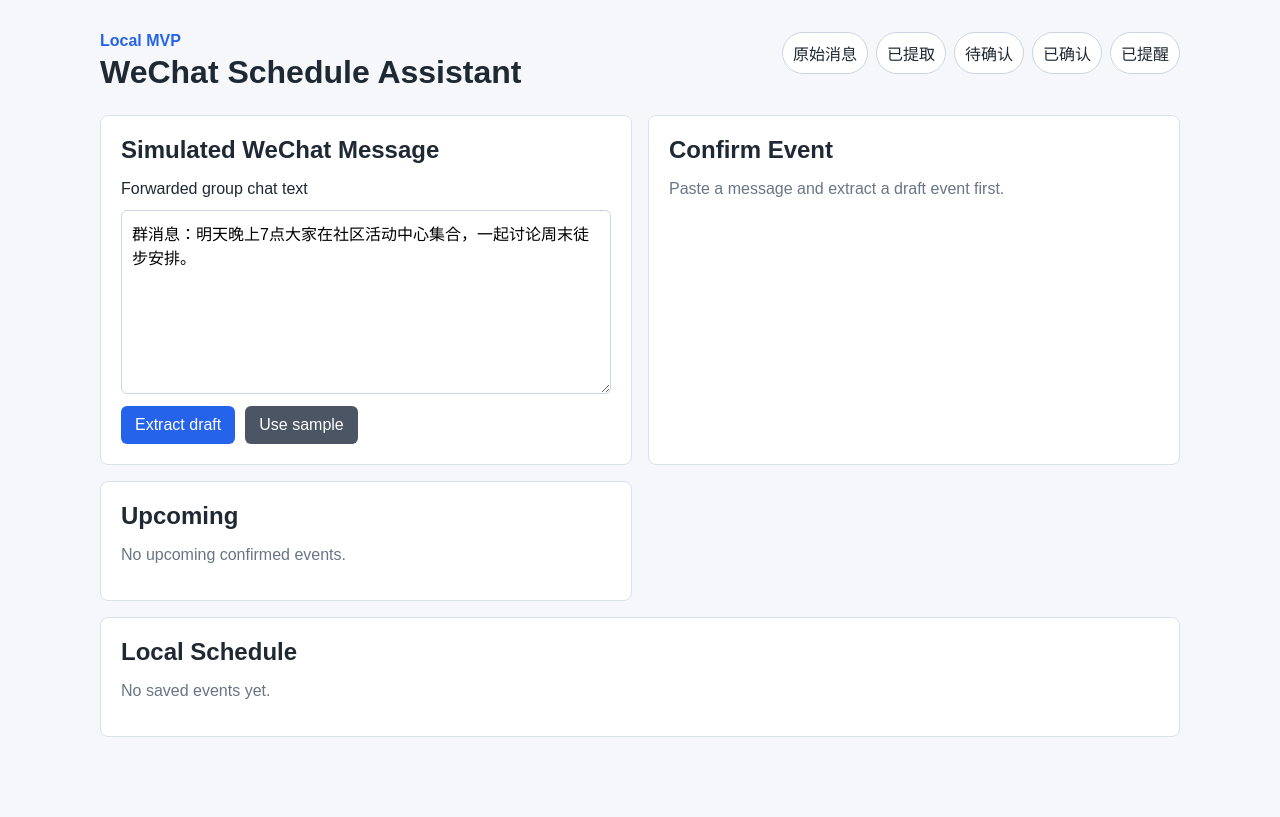
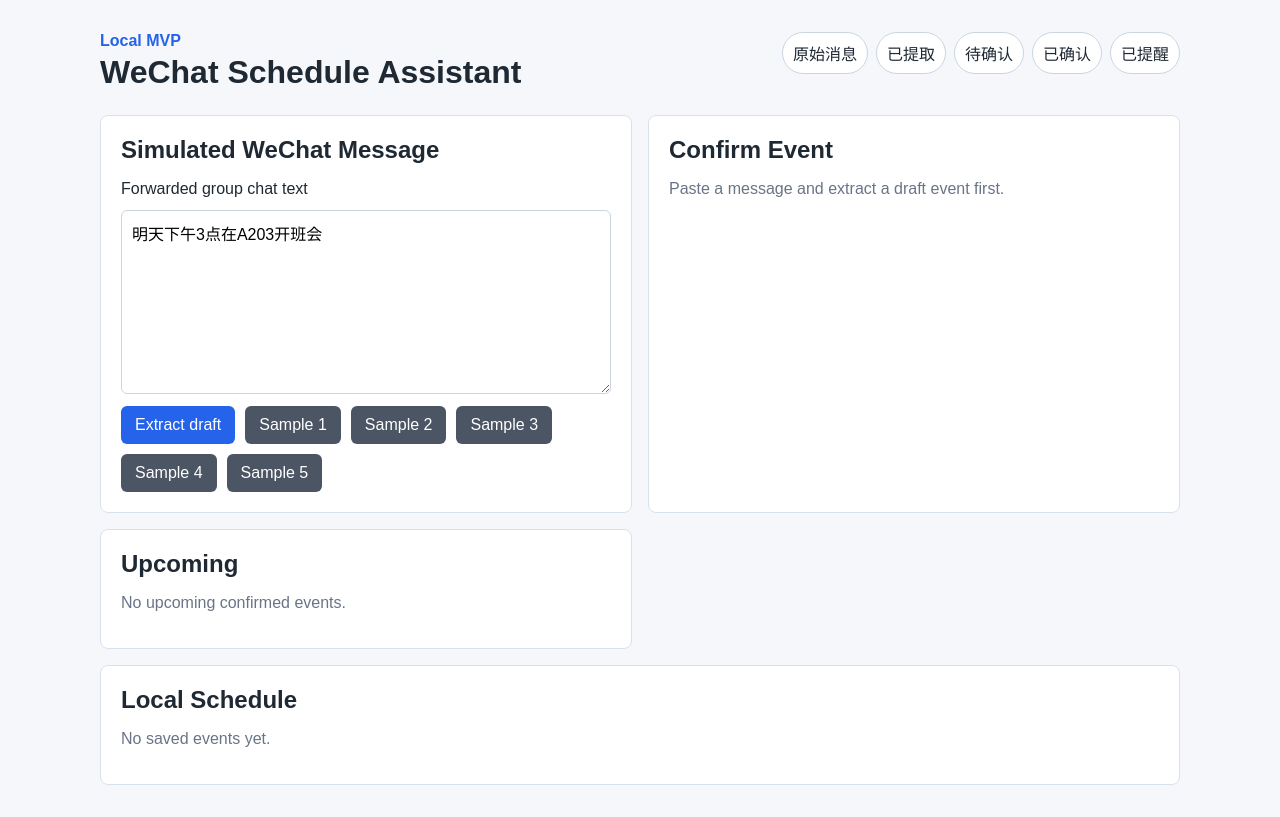
Before and after one commit to xiajibaqide/wechat-schedule-assistant, a React (Vite) app: page / in a window 1280 px wide. Built offline with nearby package versions, Linux system fonts and the light colour scheme.

Commit message:
connect extraction workflow to UI

```diff
--- a/src/App.jsx
+++ b/src/App.jsx
@@ -24,20 +24,15 @@ function App() {
     const confirmedEvent = {
       ...updatedEvent,
       status: 'confirmed',
+      confirmedAt: new Date().toISOString(),
     };
 
     setEvents((currentEvents) => [confirmedEvent, ...currentEvents]);
     setDraftEvent(null);
   }
 
-  function handleDismiss(eventToDismiss) {
-    setEvents((currentEvents) => [
-      {
-        ...eventToDismiss,
-        status: 'dismissed',
-      },
-      ...currentEvents,
-    ]);
+  function handleDismiss() {
+    // Dismissed drafts are ignored in the local schedule for this MVP.
     setDraftEvent(null);
   }
 
--- a/src/components/MessageInput.jsx
+++ b/src/components/MessageInput.jsx
@@ -27,9 +27,15 @@ function MessageInput({ onExtract }) {
         />
         <div className="button-row">
           <button type="submit">Extract draft</button>
-          <button type="button" onClick={() => setMessageText(sampleMessages[1])}>
-            Use sample
-          </button>
+          {sampleMessages.map((sampleMessage, index) => (
+            <button
+              key={sampleMessage}
+              type="button"
+              onClick={() => setMessageText(sampleMessage)}
+            >
+              Sample {index + 1}
+            </button>
+          ))}
         </div>
       </form>
     </section>
--- a/src/components/ScheduleList.jsx
+++ b/src/components/ScheduleList.jsx
@@ -1,21 +1,25 @@
 function ScheduleList({ events, onDelete }) {
+  const confirmedEvents = events.filter(
+    (eventItem) => eventItem.status === 'confirmed'
+  );
+
   return (
     <section className="panel wide-panel">
       <h2>Local Schedule</h2>
-      {events.length === 0 ? (
+      {confirmedEvents.length === 0 ? (
         <p className="muted">No saved events yet.</p>
       ) : (
         <ul className="event-list">
-          {events.map((eventItem) => (
+          {confirmedEvents.map((eventItem) => (
             <li key={eventItem.id} className="event-item">
               <div>
                 <strong>{eventItem.title || 'Untitled event'}</strong>
                 <p>
                   {eventItem.date || 'No date'} {eventItem.time || ''}
-                  {eventItem.location ? ` · ${eventItem.location}` : ''}
+                  {eventItem.location ? ` - ${eventItem.location}` : ''}
                 </p>
                 <p className="muted">
-                  {eventItem.status} · confidence{' '}
+                  {eventItem.status} - confidence{' '}
                   {Math.round(eventItem.confidence * 100)}%
                 </p>
               </div>
--- a/src/data/sampleMessages.js
+++ b/src/data/sampleMessages.js
@@ -1,4 +1,7 @@
 export const sampleMessages = [
-  '群消息：明天晚上7点大家在社区活动中心集合，一起讨论周末徒步安排。',
-  '转发自家长群：周六下午3点在学校操场进行篮球训练，请提前10分钟到。',
+  '明天下午3点在A203开班会',
+  '周六晚上7点篮球训练',
+  '5月30日19:00数据库课程答疑',
+  '今晚8点线上小组讨论',
+  '后天上午10点在图书馆门口集合',
 ];
```
